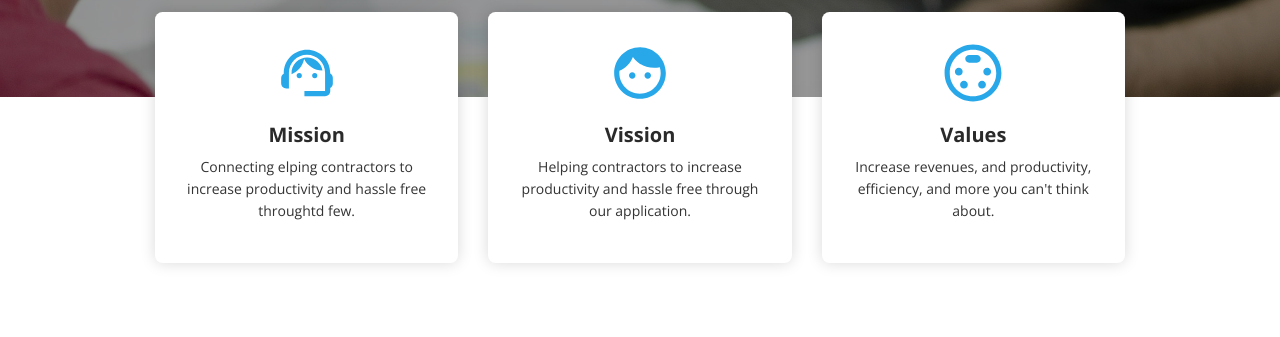
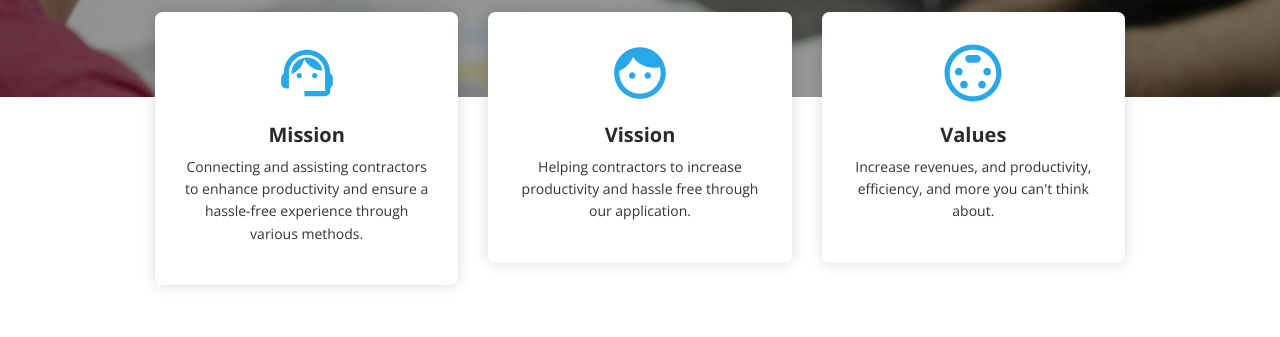
Before and after one commit to DixonChu/GoDigital, a website: page index.html in a window 1280 px wide. Shown: the part 256-593 px from the top of the page. Drawn offline with nearby package versions, Linux system fonts and the light colour scheme; a script that the page names is missing.

Commit message:
text change

```diff
--- a/index.html
+++ b/index.html
@@ -76,7 +76,7 @@
 						<div class="service-item">
 							<svg xmlns="http://www.w3.org/2000/svg" enable-background="new 0 0 24 24" height="62" viewBox="0 0 24 24" width="62"><g><rect fill="none" height="24" width="24"/></g><g><g><path class="icon" d="M21,12.22C21,6.73,16.74,3,12,3c-4.69,0-9,3.65-9,9.28C2.4,12.62,2,13.26,2,14v2c0,1.1,0.9,2,2,2h1v-6.1 c0-3.87,3.13-7,7-7s7,3.13,7,7V19h-8v2h8c1.1,0,2-0.9,2-2v-1.22c0.59-0.31,1-0.92,1-1.64v-2.3C22,13.14,21.59,12.53,21,12.22z"/><circle class="icon" cx="9" cy="13" r="1"/><circle class="icon" cx="15" cy="13" r="1"/><path class="icon" d="M18,11.03C17.52,8.18,15.04,6,12.05,6c-3.03,0-6.29,2.51-6.03,6.45c2.47-1.01,4.33-3.21,4.86-5.89 C12.19,9.19,14.88,11,18,11.03z"/></g></g></svg>
 							<h4>Mission</h4>
-							<p>Connecting elping contractors to increase productivity and hassle free throughtd few.</p>
+							<p>Connecting and assisting contractors to enhance productivity and ensure a hassle-free experience through various methods.</p>
 						</div>
 					</div>
 					<div class="col-lg-4">
```
Also changed, not shown: public/index.html (+1 -1 lines).
